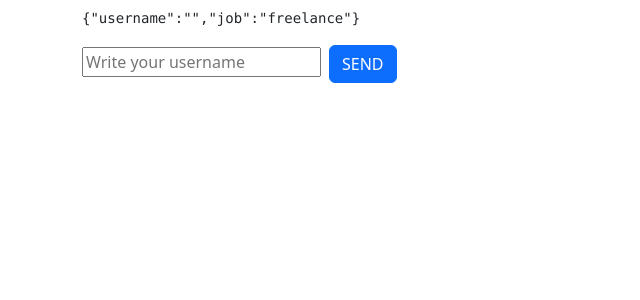
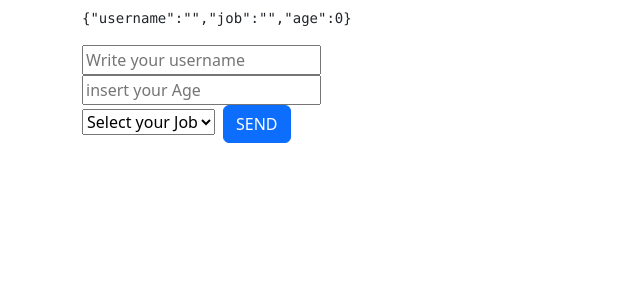
Before and after one commit to MarcoMadeddu/react-workshop-form, a React (Create React App) app: page / in a window 1280 px wide. Shown: the top 300 px of the page, without its empty margins (0-640 px from the left). Built offline with nearby package versions, Linux system fonts and the light colour scheme.

Commit message:
Add a new input on form

```diff
--- a/src/App.tsx
+++ b/src/App.tsx
@@ -5,24 +5,28 @@ import './App.css';
 interface FormData{
   username: string;
   job: string;
+  age: number;
 }
 
 function App() {
-  const [formData, setFormData] = useState<FormData>({username: '' , job: 'freelance'});
+  const [formData, setFormData] = useState<FormData>({username: '' , job: '',age:0});
 
 
   // const onChangeHandler = (e: React.ChangeEvent<HTMLInputElement>) => {setFormData({username: e.currentTarget.value, job: 'employee'})}
-  function onChangeHandler(e: React.ChangeEvent<HTMLInputElement>) {
-    setFormData({ username: e.currentTarget.value, job: 'employee'})
+  function onChangeHandler(e: React.ChangeEvent<HTMLInputElement | HTMLSelectElement>) {
+    setFormData({
+     ...formData,
+     [e.currentTarget.name]: e.currentTarget.value
+    })
   }
 
-  const onSubmitHandler = (e: React.FormEvent<HTMLFormElement>) =>{
+  const onSubmitHandler = (e: React.FormEvent<HTMLFormElement> ) =>{
     // PREVENT DEFAULT FOR AVOID REFRESH
     e.preventDefault();
     // GET ALL FORM STATE VALUES
     console.log(formData);
     // RESET FORM
-    setFormData({username: '', job: ''});
+    setFormData({username: '', job: '', age: 0 });
   }
 
   return (
@@ -42,6 +46,23 @@ function App() {
           onChange = {onChangeHandler}
           value={formData.username}
         />
+        <br/>
+        <input
+          name="age"
+          type="number"
+          placeholder="insert your Age"
+          onChange = {onChangeHandler}
+        />
+         <br/>
+        <select
+          name="job"
+          onChange={onChangeHandler}
+          value={formData.job}
+        >
+          <option value=""  disabled hidden>Select your Job</option>
+          <option value="freelance">Freelance</option>
+          <option value="employee">Employee</option>
+        </select>
 
         <button className="btn btn-primary ms-2" type="submit">SEND</button>
       </form>
```
